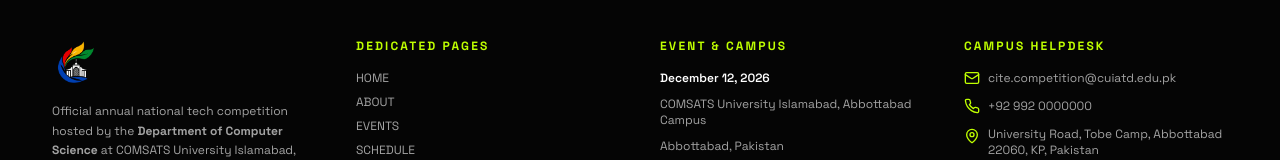
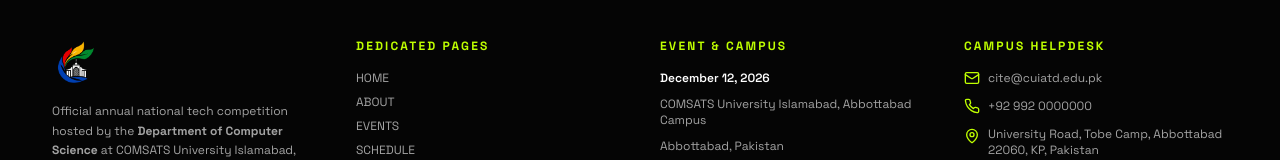
Before and after one commit to Mudasir012/SITE-Website, a React (Vite) app: page / in a window 1280 px wide. Shown: the part 4552-4712 px from the top of the page. Built offline with nearby package versions, Linux system fonts and the light colour scheme; a web font is replaced by a local one.

Commit message:
fix: update contact email for event registration

```diff
--- a/src/data/event.js
+++ b/src/data/event.js
@@ -19,7 +19,7 @@ export const event = {
   registrationUrl: 'https://forms.gle/replace-with-your-form',
 
   contact: {
-    email: 'cite.competition@cuiatd.edu.pk',
+    email: 'cite@cuiatd.edu.pk',
     phone: '+92 992 0000000',
     address: 'University Road, Tobe Camp, Abbottabad 22060, KP, Pakistan',
   },
```
